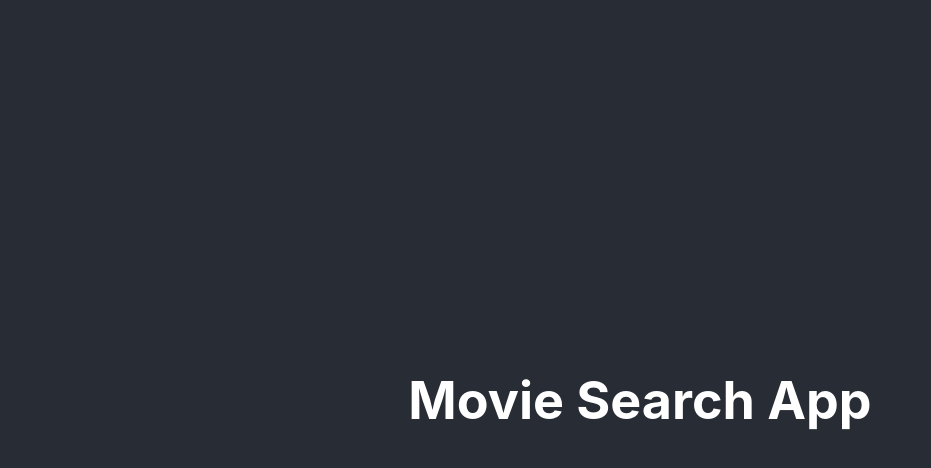
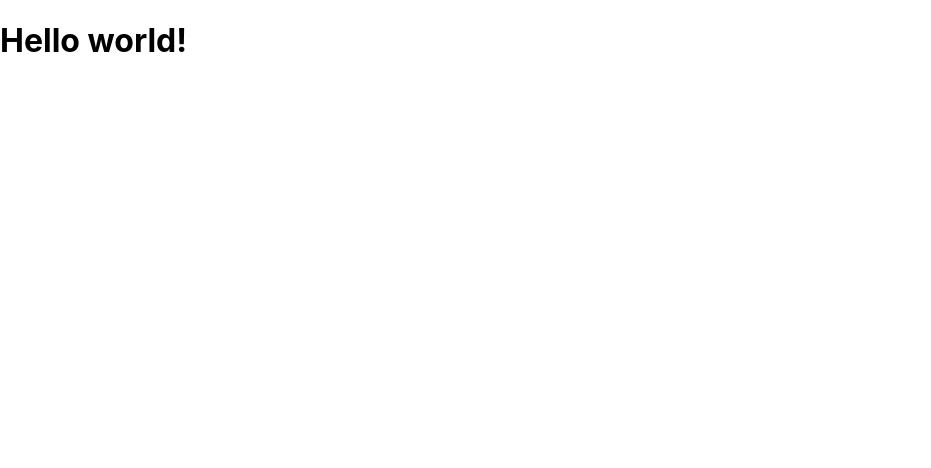
Before and after one commit to Andstyv/hello-world-app, a React (Create React App) app: page / in a window 1280 px wide. Shown: the top 468 px of the page, without its empty margins (0-931 px from the left). Built offline with nearby package versions, Linux system fonts and the light colour scheme.

Commit message:
Update Index.js

```diff
--- a/src/index.js
+++ b/src/index.js
@@ -1,15 +1,16 @@
-import React from 'react';
-import ReactDOM from 'react-dom';
-import './index.css';
-import App from './App';
-import reportWebVitals from './reportWebVitals';
+import React from "react";
+import ReactDOM from "react-dom";
+import "./index.css";
+import App from "./App";
+import reportWebVitals from "./reportWebVitals";
 
-ReactDOM.render(
-  <React.StrictMode>
-    <App />
-  </React.StrictMode>,
-  document.getElementById('root')
-);
+class Main extends React.Component {
+  render() {
+    return <h1>Hello world!</h1>;
+  }
+}
+
+ReactDOM.render(<Main />, document.getElementById("root"));
 
 // If you want to start measuring performance in your app, pass a function
 // to log results (for example: reportWebVitals(console.log))
```
